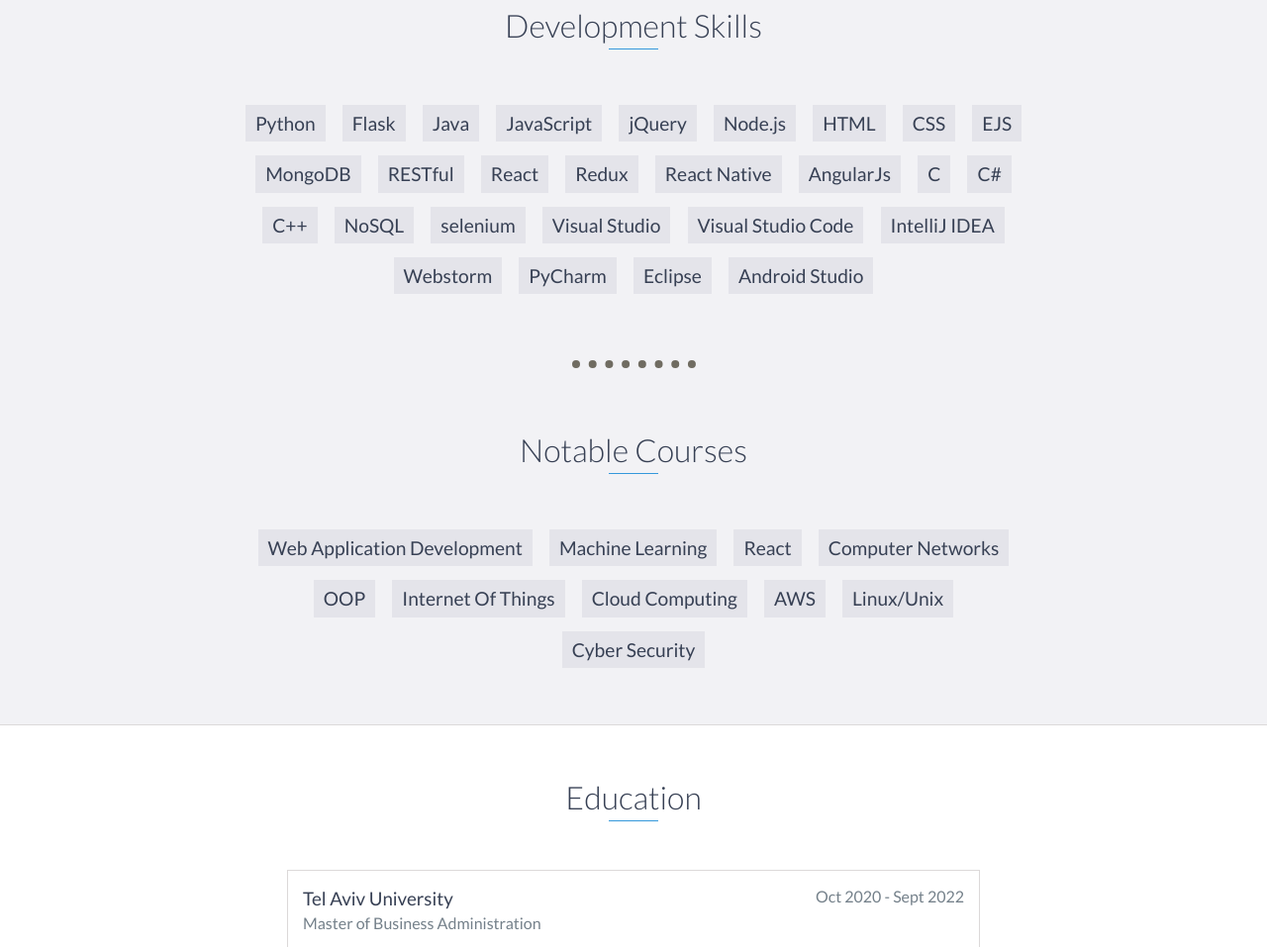
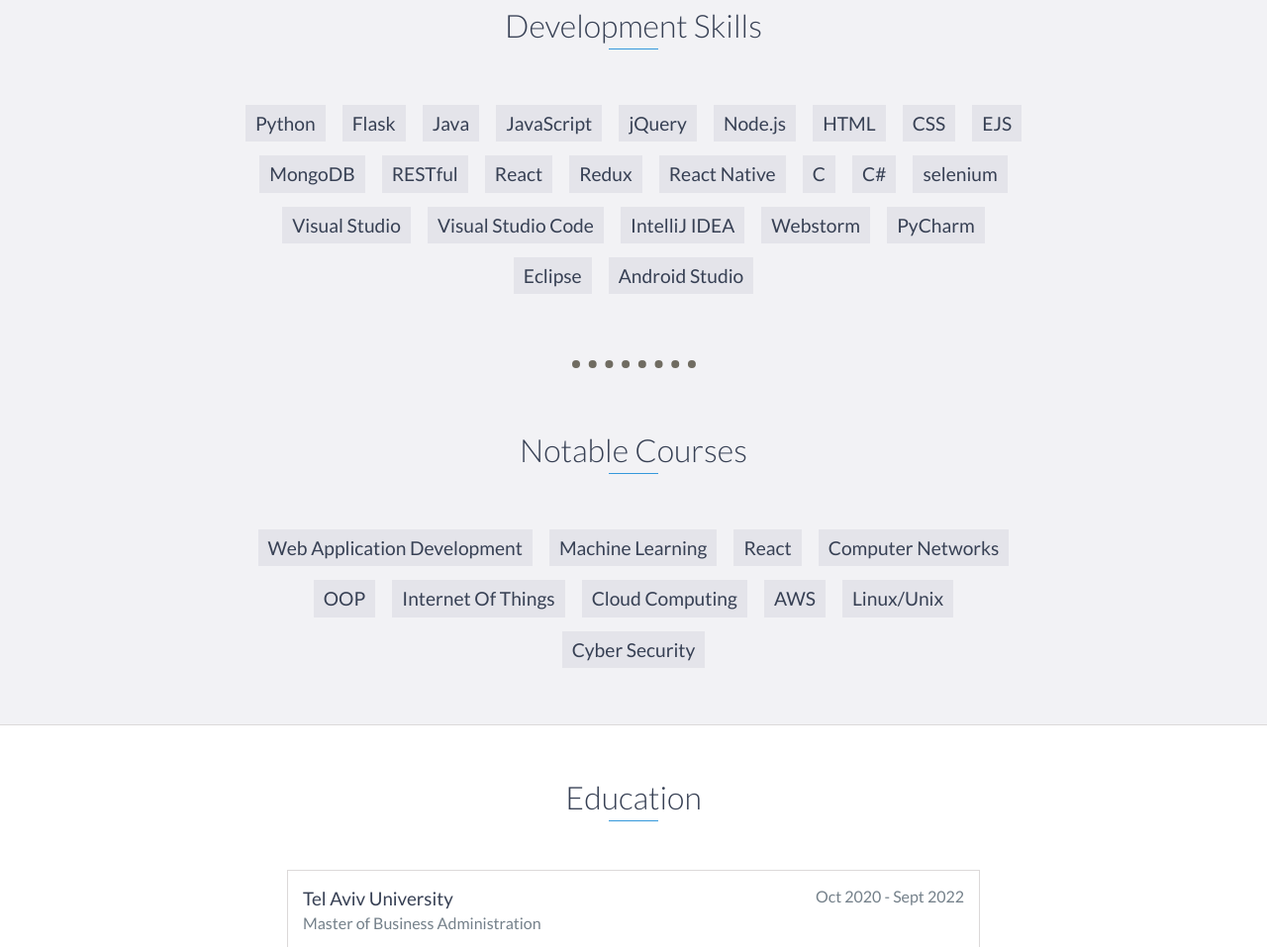
Before and after one commit to noamkanonich/Personal-Website, a website: page index.html in a window 1280 px wide. Shown: the part 1392-2349 px from the top of the page at 99% size. Drawn offline with nearby package versions, Linux system fonts and the light colour scheme.

Commit message:
Update index.html

```diff
--- a/index.html
+++ b/index.html
@@ -56,7 +56,7 @@
         <div id="lead-content">
             <h1>Noam Kanonich</h1>
             <h2>a <span><u>pro</u></span>grammer</h2>
-            <a href="resume/Noam Kanonich - Resume.pdf" class="btn-rounded-white">My Resume</a>
+            <a href="resume/Noam Kanonich Resume.pdf" class="btn-rounded-white">My Resume</a>
         </div>
         <!-- End #lead-content -->
 
@@ -107,11 +107,11 @@
             <li>React</li>
 			<li>Redux</li>
 			<li>React Native</li>
-            <li>AngularJs</li>
+<!--             <li>AngularJs</li> -->
             <li>C</li>
             <li>C#</li>
-            <li>C++</li>
-            <li>NoSQL</li>
+<!--             <li>C++</li> -->
+<!--             <li>NoSQL</li> -->
 	    <li>selenium</li>
             <li>Visual Studio</li>
             <li>Visual Studio Code</li>
```
